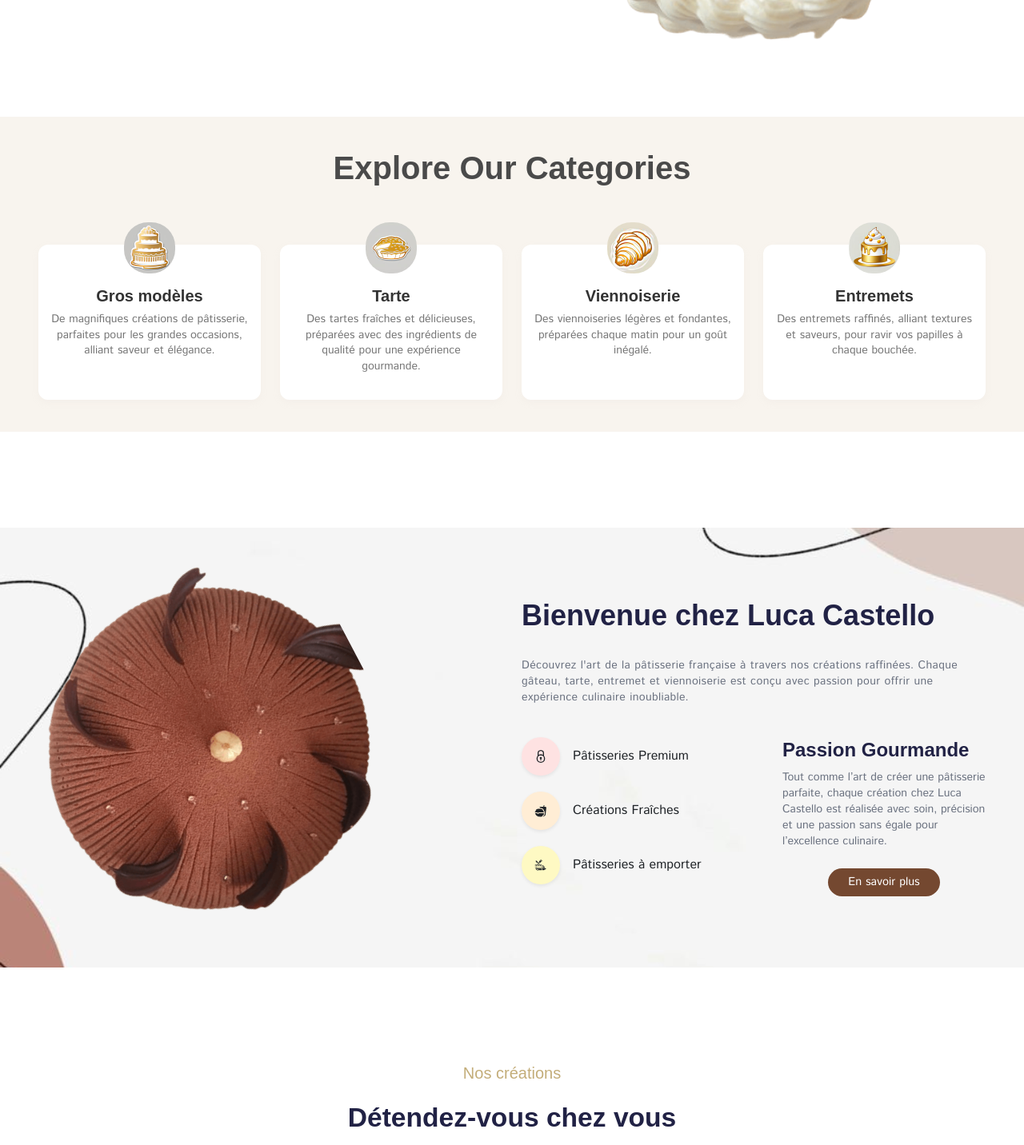
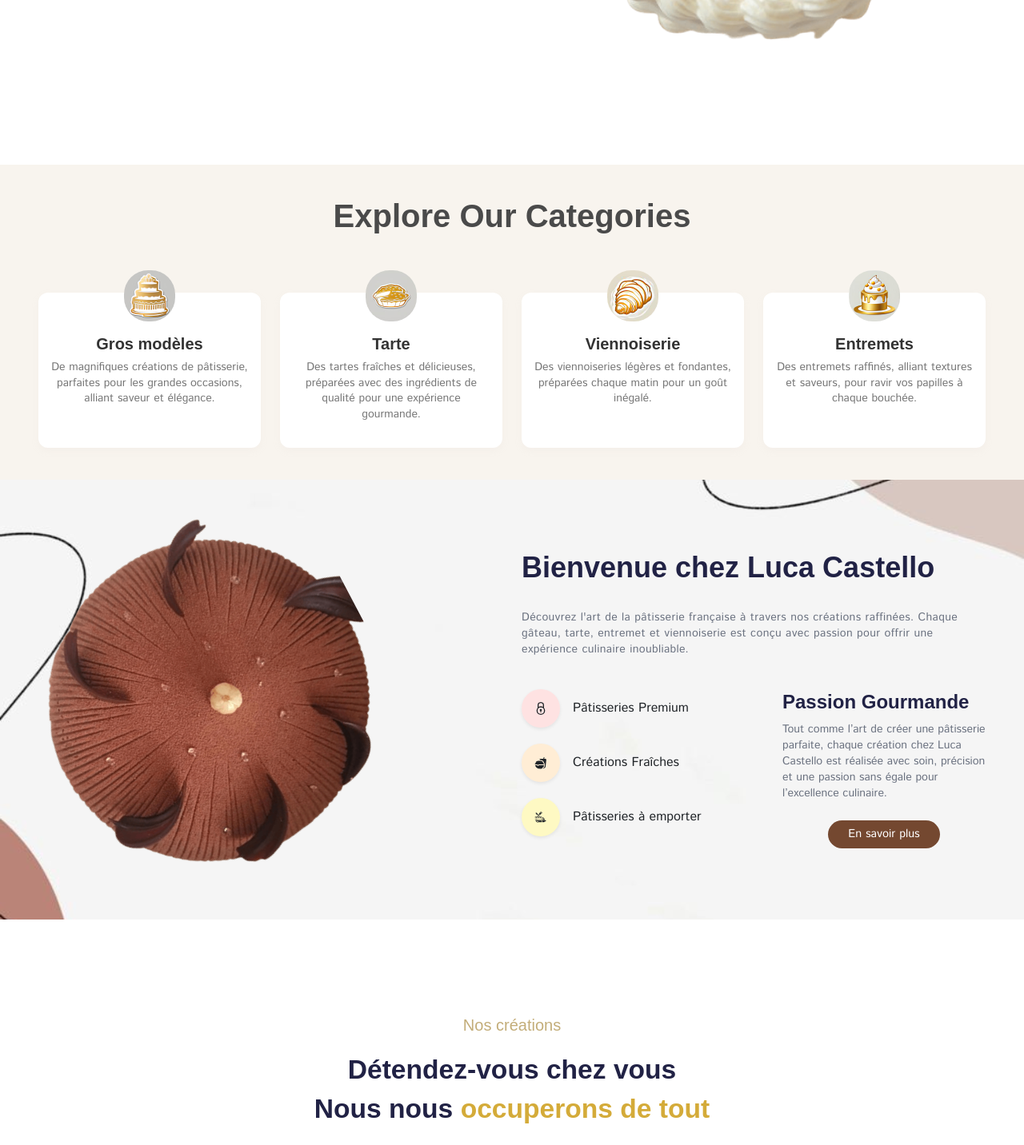
Before and after one commit to amina23aks/lucas, a React (Create React App) app: page /home in a window 1280 px wide. Shown: the part 654-2086 px from the top of the page at 80% size. Built offline with nearby package versions, Linux system fonts and the light colour scheme; a web font is replaced by a local one.

Commit message:
modifier color de button + - de checkout and padding of gategory and aboutsection and color of button de hero

```diff
--- a/src/pages/Checkout.jsx
+++ b/src/pages/Checkout.jsx
@@ -93,7 +93,7 @@
                     onChange={(e) => setPostalCode(e.target.value)}
                   />
                 </div>
-                <button type="submit" className="addTOCart__btn">
+                <button type="submit" className="addTOCart__btnC">
                   Payment
                 </button>
               </form>
--- a/src/pages/Home.jsx
+++ b/src/pages/Home.jsx
@@ -156,11 +156,11 @@
         </Container>
       </section>
 
-      <section className="pt-0">
+      <section className="pb-0 pr-0">
         <Category />
       </section>
 
-      <section className="">
+      <section className="pt pr">
         <AboutSection isHomePage={true} /> {/* Pass the prop to render the button */}
       </section>
 
--- a/src/styles/about.css
+++ b/src/styles/about.css
@@ -1,6 +1,6 @@
 /* General Container */
 .container {
-  max-width: 1200px;
+  max-width: 640px;
   margin: 0 auto;
   padding: 0 20px;
 }
@@ -84,7 +84,7 @@
 
 /* Hover effect for button */
 button:hover {
-  background-color: #d69f5e; /* Slightly darker shade for hover */
+  background-color: #c1b080 ; /* Slightly darker shade for hover */
   box-shadow: 0 6px 10px rgba(0, 0, 0, 0.2);
   transform: translateY(-2px); /* Lift effect */
 }
--- a/src/styles/cart-item.css
+++ b/src/styles/cart-item.css
@@ -20,7 +20,7 @@
 }
 
 .increase__decrease-btn {
-  background: #f0ddbe;
+  background: #c1b08096 ;
   padding: 2px 5px;
   border-radius: 5px;
 }
--- a/src/styles/hero-section.css
+++ b/src/styles/hero-section.css
@@ -30,6 +30,11 @@
   color: #fff;
   transition: 0.3s;
 }
+.order__btn:hover {
+  background: #c1b080 ;
+  color: #fff;
+  transition: 0.3s;
+}
 
 
 .order__btn a {
@@ -38,14 +43,17 @@
 }
 
 .order__btn a:hover {
-  color: #0f0f0d; /* Color on hover */
+  color: #ffffff; /* Color on hover */
 }
 
 .all__foods-btn {
   background: transparent;
   border: 1px solid #744830 !important;
 }
-
+.all__foods-btn:hover{
+  background-color: #c1b080 ;
+  border-color: #c1b080 ;
+}
 
 .all__foods-btn a {
   color: #744830;
--- a/src/styles/home.css
+++ b/src/styles/home.css
@@ -81,6 +81,14 @@
   color: #777;
   line-height: 30px;
 }
+.pt{
+  padding-top: 0px;
+}
+.pr{
+  padding-right: -20px;
+}
+
+
 
 @media only screen and (max-width: 768px) {
   .hero__content h5 {
```
